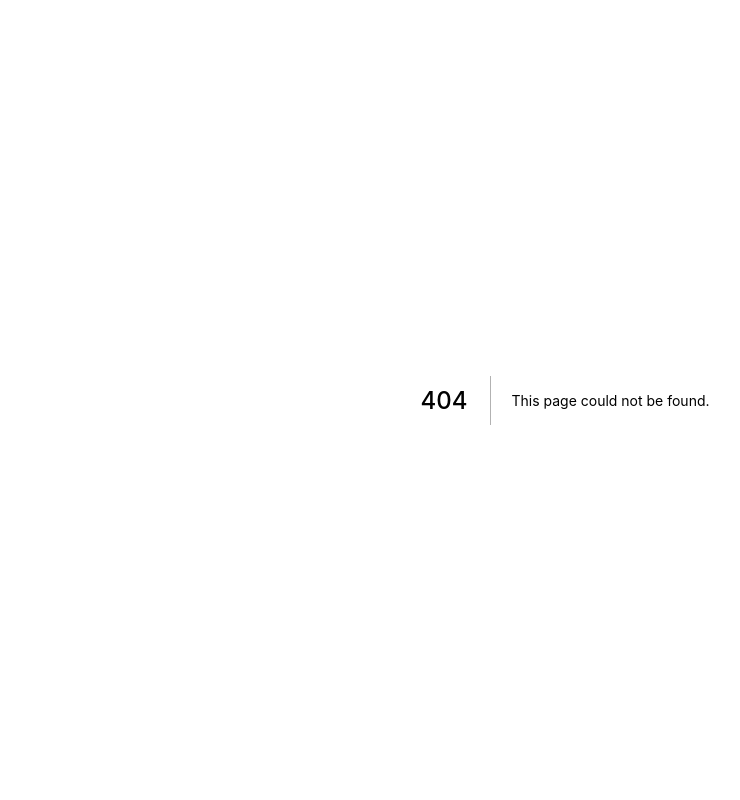
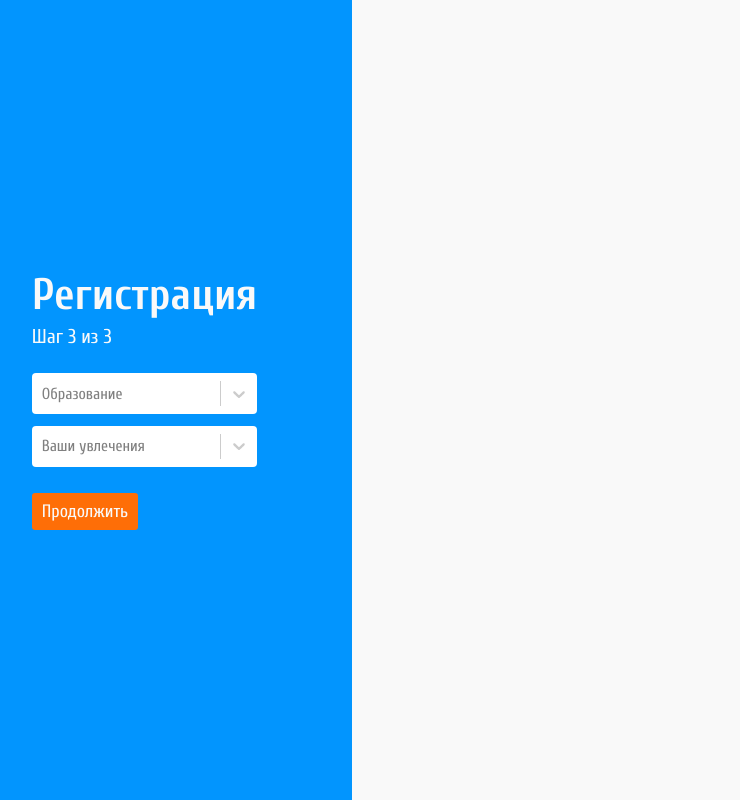
Before and after one commit to melnk300/timetabler, a Next.js app: page /register/3 in a window 1280 px wide. Before the commit this address had no page. Shown: the whole page, without its empty margins (75-815 px from the left). Built offline with nearby package versions, Linux system fonts and the light colour scheme.

Commit message:
add react-select

```diff
--- a/package.json
+++ b/package.json
@@ -13,6 +13,7 @@
     "react": "17.0.2",
     "react-dom": "17.0.2",
     "react-icons": "^4.3.1",
+    "react-select": "^5.2.2",
     "styled-components": "^5.3.3"
   },
   "devDependencies": {
--- a/src/components/FormPasswordInput/index.tsx
+++ b/src/components/FormPasswordInput/index.tsx
@@ -5,7 +5,7 @@ import cn from "classnames";
 import { FaEye, FaEyeSlash } from "react-icons/fa";
 
 import {Label, Placeholder, InputContainer} from "../FormInput/style";
-import IconWithLeft from "../FormInput"
+import IconWithLeft from "../IconWithLeft"
 
 type FormInputProps = {
   placeholder?: string;
@@ -14,7 +14,7 @@ const FormPasswordInput = forwardRef<HTMLInputElement, FormInputProps>((props, r
 
   const { placeholder } = props;
 
-  const [value, setValue] = useState<string>('123');
+  const [value, setValue] = useState<string>('');
   const [focus, setFocus] = useState<boolean>(false);
   const [hidden, setHidden] = useState<boolean>(true);
 
--- a/src/components/FormSelect/index.tsx
+++ b/src/components/FormSelect/index.tsx
@@ -1,46 +1,38 @@
 import * as React from 'react';
-import {ChangeEvent, forwardRef, useState} from "react";
-import cn from "classnames";
-import FormInput from "../FormInput";
-import {SelectContainer, SelectList, SelectListItem} from './style';
-import CheckMark from 'icons/CheckMark';
-import IconWithLeft from 'components/IconWithLeft'
+import { forwardRef, Ref, useContext } from "react";
+
+import Select from 'react-select'
+import {StyledSelect} from "./style";
+import {ThemeContext} from "styled-components";
 
 
-type SelectOption = {
-  value: number,
-  title: string
-}
 
 type FormSelectProps = {
   name: string,
-  items: SelectOption[],
+  options: {value: string, label: string}[],
   placeholder?: string,
+  isMulti?: boolean
 };
 
-const FormSelect = forwardRef<HTMLSelectElement, FormSelectProps>((props, ref) => {
-    const { name, items, placeholder } = props;
 
-    const [ selectedItem, setSelectedItem ] = useState<Number>(0);
-    const [ value, setValue ] = useState<String>('')
 
-    return (
-      <SelectContainer>
-        <FormInput placeholder={placeholder}/>
-        <SelectList>
-          {items.map(({value, title}) => (
-              <SelectListItem data-value={value} key={value}>{title}
-                <IconWithLeft><CheckMark /></IconWithLeft>
-              </SelectListItem>
-          ))}
-        </SelectList>
-        <select name={name} ref={ref}>
-          {items.map(({value, title}) => (
-              <option value={value} key={value}>{title}</option>
-          ))}
-        </select>
-      </SelectContainer>
-    )
+
+
+const FormSelect = forwardRef<Ref<Select>, FormSelectProps>((props, ref) => {
+  const {name, options, placeholder, isMulti=false} = props;
+  const {colors} = useContext(ThemeContext);
+
+
+  return (
+    <StyledSelect
+      classNamePrefix="formSelect"
+      options={options}
+      placeholder={placeholder}
+      isMulti={isMulti}
+
+    />
+
+  )
 });
-FormSelect.displayName="FormSelect"
+FormSelect.displayName = "FormSelect"
 export default FormSelect
--- a/src/components/FormSelect/style.ts
+++ b/src/components/FormSelect/style.ts
@@ -1,38 +1,22 @@
 import styled, {css} from "styled-components";
+import Select from 'react-select'
 import {vh, vw} from "style/utils";
 
-const SelectContainer = styled.label`
-  display: inline-block;
-  position: relative;
-  width: 100%;
 
-  select {
-    height: 0;
-    width: 0;
-    opacity: 0;
-  }
-`
+const StyledSelect = styled(Select)(
+  ({theme}) => css `
+    margin-top: ${vh(6)};
+    margin-bottom: ${vh(16)};
 
-const SelectList = styled.div(
-  ({theme: {colors}}) => css`
-  position: absolute;
-  bottom: 0;
-  left: 0;
-  background: ${colors.white};
-  width: 100%;
-  color: ${colors.grey};
-`)
 
-const SelectListItem = styled.div(
-  ({theme: {colors}}) => css`
-  position: relative;
-  cursor: pointer;
-  padding: ${vh(13)} ${vw(20)};
-  padding-right: ${vw(60)};
+    .formSelect {
+      &__control {
+        height: ${vh(55)};
+        border: none;
+      }
+    }
+  `
+)
 
-  &:hover {
-    background-color: ${colors.selectHover};
-  }
-`)
 
-export {SelectContainer, SelectList, SelectListItem}
+export {StyledSelect}
--- a/src/components/SecondaryButton/style.ts
+++ b/src/components/SecondaryButton/style.ts
@@ -13,6 +13,7 @@ const ButtonBox = styled.button`
   align-items: center;
   cursor: pointer;
   margin-top: ${vh(35)};
+  border-radius: 3px;
 
   &:hover {
     background: ${({theme}) => theme.colors.hoverSecondaryButton};
--- /dev/null
+++ b/src/pages/register/3.tsx
@@ -0,0 +1,41 @@
+import type { NextPage } from 'next';
+import AuthPageLayout from 'src/components/AuthPageLayout';
+
+import {RegisterTitle, StepFormCounter} from "src/style/pages/register/firstStep";
+import SecondaryButton from "components/SecondaryButton";
+import FormSelect from "components/FormSelect";
+
+const educationOptions = [
+  { value: '1', label: 'Дошкольное' },
+  { value: '2', label: 'Начальное общее' },
+  { value: '3', label: 'Основное общее' },
+  { value: '4', label: 'Среднее общее (школа)' },
+  { value: '5', label: 'Среднее специальное' },
+  { value: '6', label: 'Высшее' },
+  { value: '7', label: 'Высшее (неоконченое)' },
+]
+
+const HobbyOptions = [
+  { value: '1', label: 'Художественная гимнастика' },
+  { value: '2', label: 'Программирование' },
+  { value: '3', label: 'Музыка' },
+  { value: '4', label: 'Книги' },
+  { value: '5', label: 'Рисование' },
+  { value: '6', label: 'Пилатес' },
+]
+
+const Home: NextPage = () => {
+    return (
+        <AuthPageLayout>
+          <form action="">
+            <RegisterTitle>Регистрация</RegisterTitle>
+            <StepFormCounter className="font24">Шаг 3 из 3</StepFormCounter>
+            <FormSelect name="eudcation" placeholder="Образование" options={educationOptions}/>
+            <FormSelect name="eudcation" placeholder="Ваши увлечения" options={HobbyOptions} isMulti />
+            <SecondaryButton>Продолжить</SecondaryButton>
+          </form>
+        </AuthPageLayout>
+    )
+};
+
+export default Home;
```
Also changed, not shown: src/components/FormInput/index.tsx (+18 -4 lines), src/pages/register/2.tsx (renamed from src/pages/register/secondStep.tsx, +2 -6 lines), src/pages/register/thirdStep.tsx (deleted, +0 -29 lines), src/pages/register/1.tsx (renamed from src/pages/register/firstStep.tsx), 2 other files (tests, documents, lock files or other folders).
